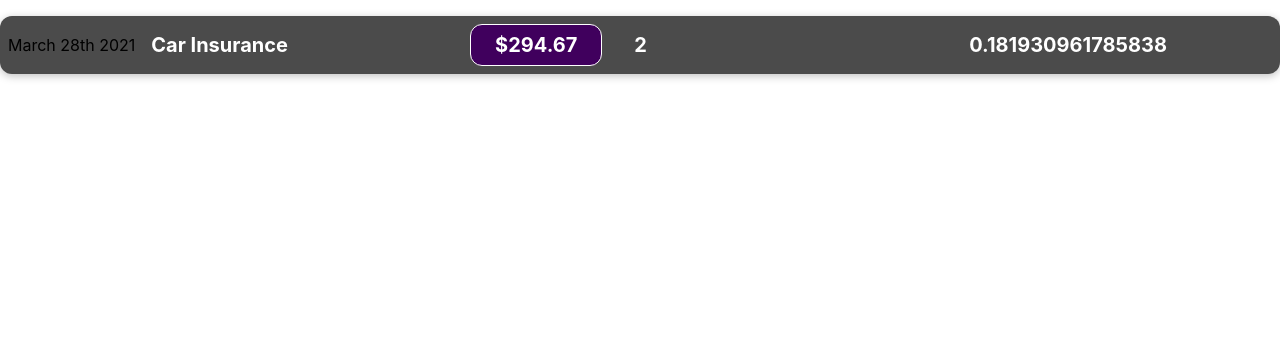
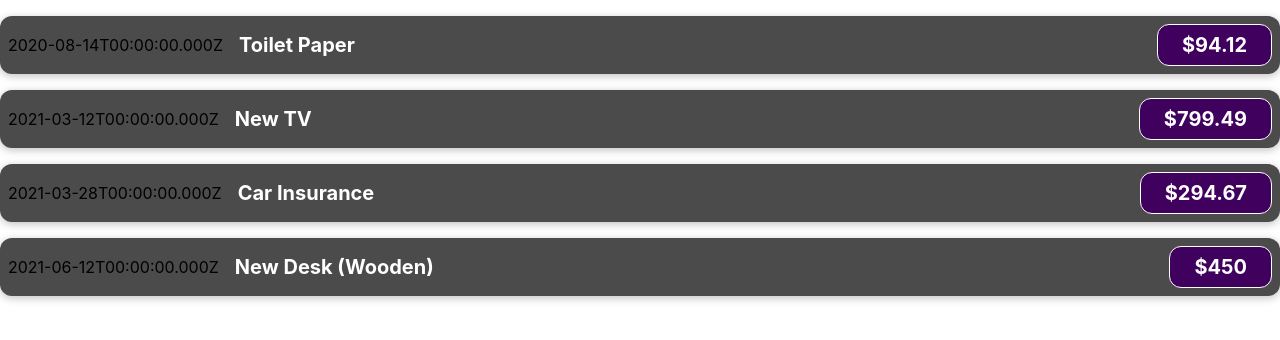
Before and after one commit to Ntendja/React-app-project, a JavaScript app: page / in a window 1280 px wide. Shown: the top 340 px of the page. Built offline with nearby package versions, Linux system fonts and the light colour scheme; the HTML template or start-up script is replaced by a standard one.

Commit message:
props done

```diff
--- a/src/App.js
+++ b/src/App.js
@@ -3,11 +3,58 @@
  import ExpenseItem  from "./components/ExpenseItem";
 
 function App() {
+    const expenses = [
+        {
+            id: 'e1',
+            title: 'Toilet Paper',
+            amount: 94.12,
+            date: new Date(2020, 7, 14),
+        },
+
+
+        { id: 'e2',
+            title: 'New TV',
+            amount: 799.49,
+            date: new Date(2021, 2, 12)
+        },
+
+
+        {
+            id: 'e3',
+            title: 'Car Insurance',
+            amount: 294.67,
+            date: new Date(2021, 2, 28),
+        },
+
+
+        {
+            id: 'e4',
+            title: 'New Desk (Wooden)',
+            amount: 450,
+            date: new Date(2021, 5, 12),
+        },
+    ];
+
+
   return (
     <div>
 
 
-        <ExpenseItem> </ExpenseItem>
+        <ExpenseItem title={expenses[0].title}
+                     amount={expenses[0].amount}
+                     date={expenses[0].date} ></ExpenseItem>
+        <ExpenseItem
+            title={expenses[1].title}
+            amount={expenses[1].amount}
+            date={expenses[1].date} ></ExpenseItem>
+        <ExpenseItem
+            title={expenses[2].title}
+            amount={expenses[2].amount}
+            date={expenses[2].date} ></ExpenseItem>
+        <ExpenseItem
+            title={expenses[3].title}
+            amount={expenses[3].amount}
+            date={expenses[3].date} ></ExpenseItem>
 
 
     </div>
--- a/src/components/ExpenseItem.js
+++ b/src/components/ExpenseItem.js
@@ -1,13 +1,13 @@
 import './ExpenseItem.css';
-function ExpenseItem() {
+function ExpenseItem(props) {
+
+
     return (
-        <div className="expense-item">
-            <div>March 28th 2021</div>
-            <div className="expense-item__description">
-                <h2>Car Insurance</h2>
-                <div className="expense-item__price">$294.67 </div>
-                <h2>{1+1}</h2>
-                <h2>{Math.random() }</h2>
+        <div className='expense-item'>
+            <div>{props.date.toISOString()}</div>
+            <div className='expense-item__description'>
+                <h2>{props.title}</h2>
+                <div className='expense-item__price'>${props.amount}</div>
             </div>
         </div>
         )
```
